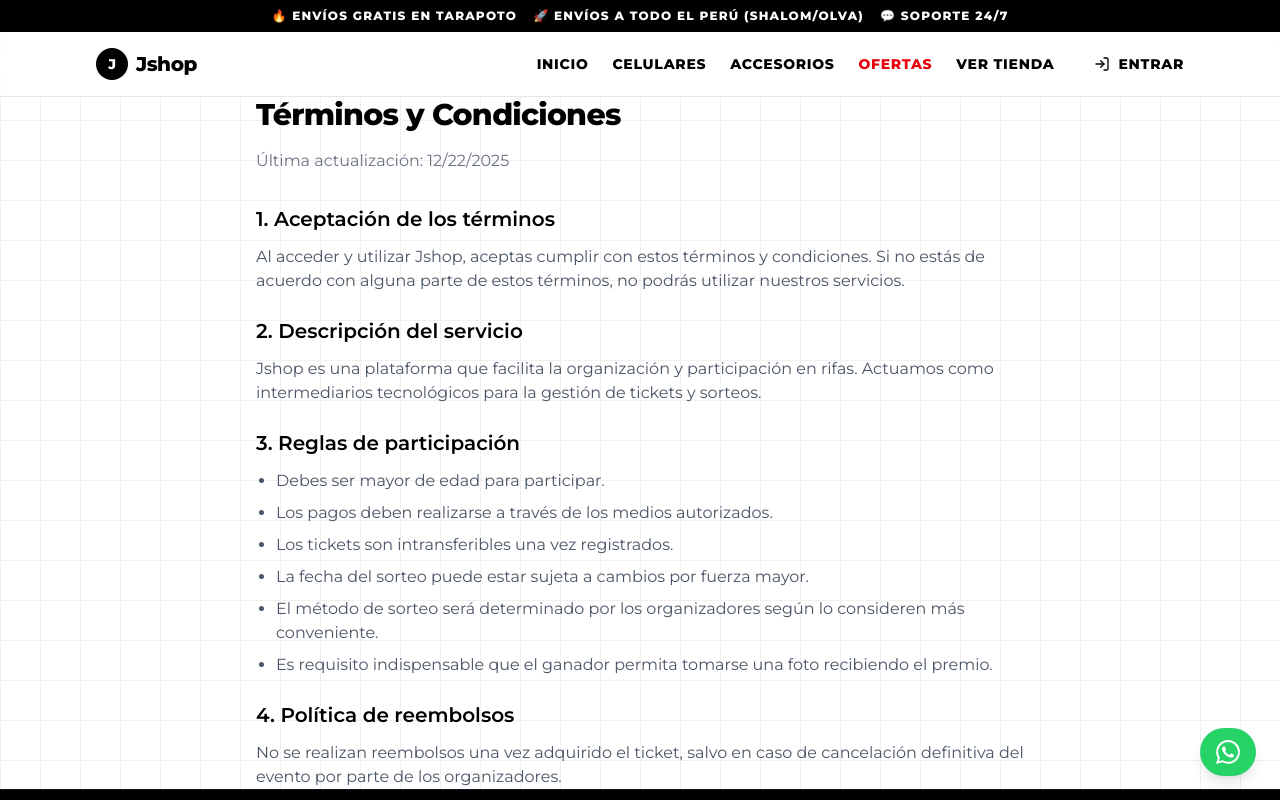
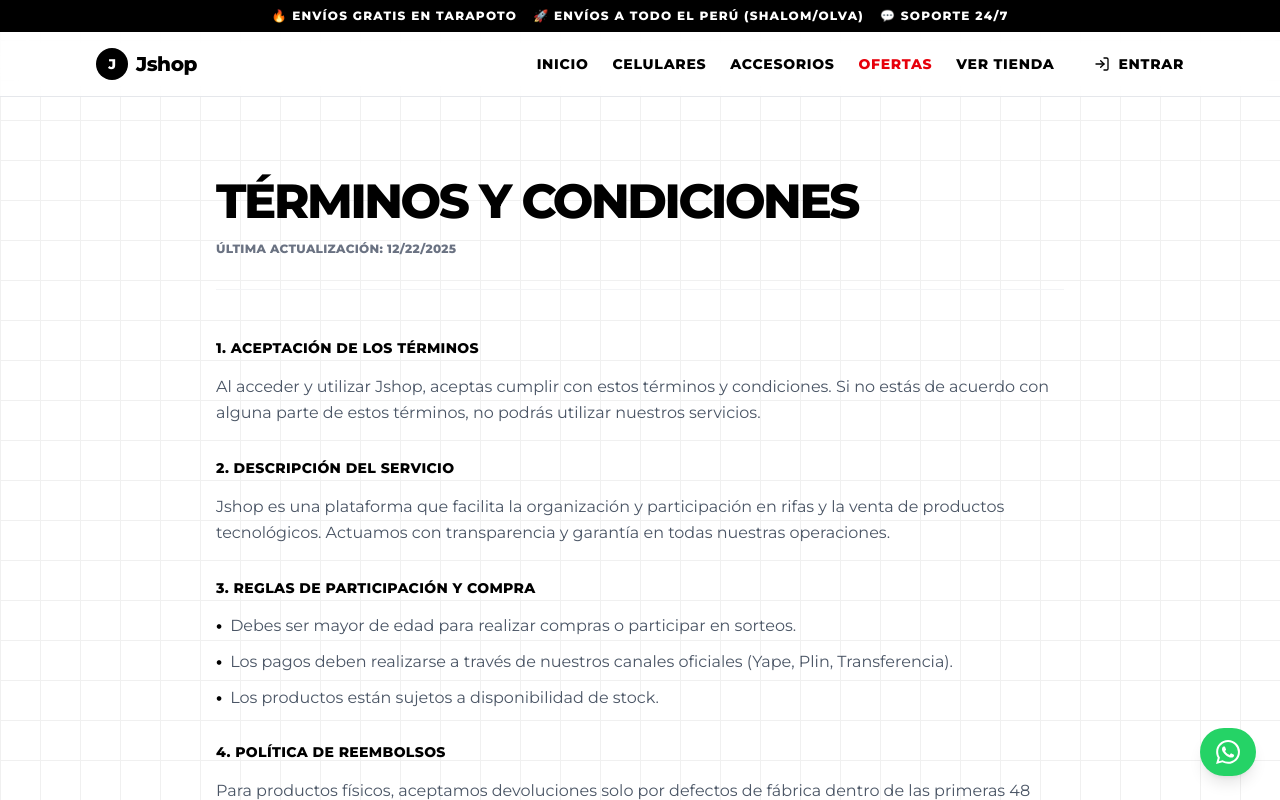
Before and after one commit to TiendaJ/rifaStj, a Next.js app: page /terminos in a window 1280 px wide. Shown: the top 800 px of the page. Built offline with nearby package versions, Linux system fonts and the light colour scheme; no server answers.

Commit message:
Standardize legal pages (Terms, Privacy, Returns) with main design language

```diff
--- /dev/null
+++ b/app/devoluciones/page.tsx
@@ -0,0 +1,47 @@
+export default function DevolucionesPage() {
+    return (
+        <div className="max-w-4xl mx-auto px-6 py-12 md:py-20 font-sans">
+            <div className="mb-12 border-b border-gray-100 pb-8">
+                <h1 className="text-3xl md:text-5xl font-extrabold uppercase tracking-tighter mb-4 text-black">Política de Devoluciones</h1>
+                <p className="text-gray-500 font-bold uppercase tracking-wide text-xs">Última actualización: {new Date().toLocaleDateString()}</p>
+            </div>
+
+            <div className="space-y-8 text-gray-600">
+                <section>
+                    <h2 className="font-bold uppercase tracking-wide text-black mb-4 text-sm">1. Plazos de devolución</h2>
+                    <p className="leading-relaxed text-sm md:text-base">
+                        Tienes un plazo de 48 horas tras recibir tu pedido para notificar cualquier defecto de fábrica o error en el envío.
+                        Pasado este tiempo, aplicará la garantía estándar del fabricante si corresponde.
+                    </p>
+                </section>
+
+                <section>
+                    <h2 className="font-bold uppercase tracking-wide text-black mb-4 text-sm">2. Condiciones del producto</h2>
+                    <div className="leading-relaxed text-sm md:text-base space-y-2">
+                        <p>Para aceptar una devolución, el producto debe cumplir con:</p>
+                        <ul className="space-y-2 pl-4">
+                            <li className="flex gap-2"><span className="font-bold text-black">-</span> Estar en su empaque original sin daños.</li>
+                            <li className="flex gap-2"><span className="font-bold text-black">-</span> Incluir todos los accesorios y manuales.</li>
+                            <li className="flex gap-2"><span className="font-bold text-black">-</span> No presentar signos de mal uso o manipulación indebida.</li>
+                        </ul>
+                    </div>
+                </section>
+
+                <section>
+                    <h2 className="font-bold uppercase tracking-wide text-black mb-4 text-sm">3. Proceso</h2>
+                    <p className="leading-relaxed text-sm md:text-base">
+                        Para iniciar un reclamo, contacta a nuestro soporte en WhatsApp con tu número de pedido y fotos/video del problema.
+                        Evaluaremos el caso en un plazo máximo de 24 horas.
+                    </p>
+                </section>
+
+                <section>
+                    <h2 className="font-bold uppercase tracking-wide text-black mb-4 text-sm">4. Reembolsos</h2>
+                    <p className="leading-relaxed text-sm md:text-base">
+                        Si procede el reembolso, este se realizará a la misma cuenta o tarjeta utilizada para la compra en un plazo de 3 a 5 días hábiles.
+                    </p>
+                </section>
+            </div>
+        </div>
+    );
+}
--- a/app/privacidad/page.tsx
+++ b/app/privacidad/page.tsx
@@ -1,46 +1,37 @@
 export default function PrivacidadPage() {
     return (
-        <div className="max-w-3xl mx-auto space-y-8">
-            <div className="space-y-4">
-                <h1 className="text-3xl font-bold tracking-tight">Política de Privacidad</h1>
-                <p className="text-gray-500">Última actualización: {new Date().toLocaleDateString()}</p>
+        <div className="max-w-4xl mx-auto px-6 py-12 md:py-20 font-sans">
+            <div className="mb-12 border-b border-gray-100 pb-8">
+                <h1 className="text-3xl md:text-5xl font-extrabold uppercase tracking-tighter mb-4 text-black">Política de Privacidad</h1>
+                <p className="text-gray-500 font-bold uppercase tracking-wide text-xs">Última actualización: {new Date().toLocaleDateString()}</p>
             </div>
 
-            <div className="prose prose-gray max-w-none space-y-6 text-gray-600">
+            <div className="space-y-8 text-gray-600">
                 <section>
-                    <h2 className="text-xl font-semibold text-black mb-3">1. Recopilación de información</h2>
-                    <p>
+                    <h2 className="font-bold uppercase tracking-wide text-black mb-4 text-sm">1. Recopilación de información</h2>
+                    <p className="leading-relaxed text-sm md:text-base">
                         Recopilamos información que nos proporcionas directamente, como tu nombre, correo electrónico
                         y número de teléfono al registrarte o participar en una rifa.
                     </p>
                 </section>
 
                 <section>
-                    <h2 className="text-xl font-semibold text-black mb-3">2. Uso de la información</h2>
-                    <p>
-                        Utilizamos tu información para:
-                    </p>
-                    <ul className="list-disc pl-5 space-y-2">
-                        <li>Procesar tus participaciones en las rifas.</li>
-                        <li>Enviarte confirmaciones y actualizaciones sobre los sorteos.</li>
-                        <li>Mejorar nuestros servicios y prevenir fraudes.</li>
-                        <li>Cumplir con obligaciones legales.</li>
-                    </ul>
+                    <h2 className="font-bold uppercase tracking-wide text-black mb-4 text-sm">2. Uso de la información</h2>
+                    <div className="leading-relaxed text-sm md:text-base space-y-2">
+                        <p>Utilizamos tu información para:</p>
+                        <ul className="space-y-2 pl-4">
+                            <li className="flex gap-2"><span className="font-bold text-black">-</span> Procesar tus participaciones.</li>
+                            <li className="flex gap-2"><span className="font-bold text-black">-</span> Enviarte confirmaciones y actualizaciones.</li>
+                            <li className="flex gap-2"><span className="font-bold text-black">-</span> Mejorar nuestros servicios.</li>
+                        </ul>
+                    </div>
                 </section>
 
                 <section>
-                    <h2 className="text-xl font-semibold text-black mb-3">3. Protección de datos</h2>
-                    <p>
+                    <h2 className="font-bold uppercase tracking-wide text-black mb-4 text-sm">3. Protección de datos</h2>
+                    <p className="leading-relaxed text-sm md:text-base">
                         Implementamos medidas de seguridad técnicas y organizativas para proteger tus datos personales
-                        contra acceso no autorizado, pérdida o alteración.
-                    </p>
-                </section>
-
-                <section>
-                    <h2 className="text-xl font-semibold text-black mb-3">4. Contacto</h2>
-                    <p>
-                        Si tienes preguntas sobre nuestra política de privacidad, puedes contactarnos a través de nuestra
-                        página de contacto.
+                        contra acceso no autorizado, pérdida o alteración. Tienes derecho a solicitar la eliminación de tus datos escribiendo a soporte.
                     </p>
                 </section>
             </div>
--- a/app/terminos/page.tsx
+++ b/app/terminos/page.tsx
@@ -1,45 +1,51 @@
 export default function TerminosPage() {
     return (
-        <div className="max-w-3xl mx-auto space-y-8">
-            <div className="space-y-4">
-                <h1 className="text-3xl font-bold tracking-tight">Términos y Condiciones</h1>
-                <p className="text-gray-500">Última actualización: {new Date().toLocaleDateString()}</p>
+        <div className="max-w-4xl mx-auto px-6 py-12 md:py-20 font-sans">
+            <div className="mb-12 border-b border-gray-100 pb-8">
+                <h1 className="text-3xl md:text-5xl font-extrabold uppercase tracking-tighter mb-4 text-black">Términos y Condiciones</h1>
+                <p className="text-gray-500 font-bold uppercase tracking-wide text-xs">Última actualización: {new Date().toLocaleDateString()}</p>
             </div>
 
-            <div className="prose prose-gray max-w-none space-y-6 text-gray-600">
+            <div className="space-y-8 text-gray-600">
                 <section>
-                    <h2 className="text-xl font-semibold text-black mb-3">1. Aceptación de los términos</h2>
-                    <p>
+                    <h2 className="font-bold uppercase tracking-wide text-black mb-4 text-sm">1. Aceptación de los términos</h2>
+                    <p className="leading-relaxed text-sm md:text-base">
                         Al acceder y utilizar Jshop, aceptas cumplir con estos términos y condiciones.
                         Si no estás de acuerdo con alguna parte de estos términos, no podrás utilizar nuestros servicios.
                     </p>
                 </section>
 
                 <section>
-                    <h2 className="text-xl font-semibold text-black mb-3">2. Descripción del servicio</h2>
-                    <p>
-                        Jshop es una plataforma que facilita la organización y participación en rifas.
-                        Actuamos como intermediarios tecnológicos para la gestión de tickets y sorteos.
+                    <h2 className="font-bold uppercase tracking-wide text-black mb-4 text-sm">2. Descripción del servicio</h2>
+                    <p className="leading-relaxed text-sm md:text-base">
+                        Jshop es una plataforma que facilita la organización y participación en rifas y la venta de productos tecnológicos.
+                        Actuamos con transparencia y garantía en todas nuestras operaciones.
                     </p>
                 </section>
 
                 <section>
-                    <h2 className="text-xl font-semibold text-black mb-3">3. Reglas de participación</h2>
-                    <ul className="list-disc pl-5 space-y-2">
-                        <li>Debes ser mayor de edad para participar.</li>
-                        <li>Los pagos deben realizarse a través de los medios autorizados.</li>
-                        <li>Los tickets son intransferibles una vez registrados.</li>
-                        <li>La fecha del sorteo puede estar sujeta a cambios por fuerza mayor.</li>
-                        <li>El método de sorteo será determinado por los organizadores según lo consideren más conveniente.</li>
-                        <li>Es requisito indispensable que el ganador permita tomarse una foto recibiendo el premio.</li>
+                    <h2 className="font-bold uppercase tracking-wide text-black mb-4 text-sm">3. Reglas de participación y compra</h2>
+                    <ul className="space-y-3 text-sm md:text-base list-none">
+                        <li className="flex gap-2">
+                            <span className="font-bold text-black">•</span>
+                            Debes ser mayor de edad para realizar compras o participar en sorteos.
+                        </li>
+                        <li className="flex gap-2">
+                            <span className="font-bold text-black">•</span>
+                            Los pagos deben realizarse a través de nuestros canales oficiales (Yape, Plin, Transferencia).
+                        </li>
+                        <li className="flex gap-2">
+                            <span className="font-bold text-black">•</span>
+                            Los productos están sujetos a disponibilidad de stock.
+                        </li>
                     </ul>
                 </section>
 
                 <section>
-                    <h2 className="text-xl font-semibold text-black mb-3">4. Política de reembolsos</h2>
-                    <p>
-                        No se realizan reembolsos una vez adquirido el ticket, salvo en caso de cancelación definitiva del evento
-                        por parte de los organizadores.
+                    <h2 className="font-bold uppercase tracking-wide text-black mb-4 text-sm">4. Política de reembolsos</h2>
+                    <p className="leading-relaxed text-sm md:text-base">
+                        Para productos físicos, aceptamos devoluciones solo por defectos de fábrica dentro de las primeras 48 horas.
+                        Para rifas, no se realizan reembolsos una vez adquirido el ticket.
                     </p>
                 </section>
             </div>
```
